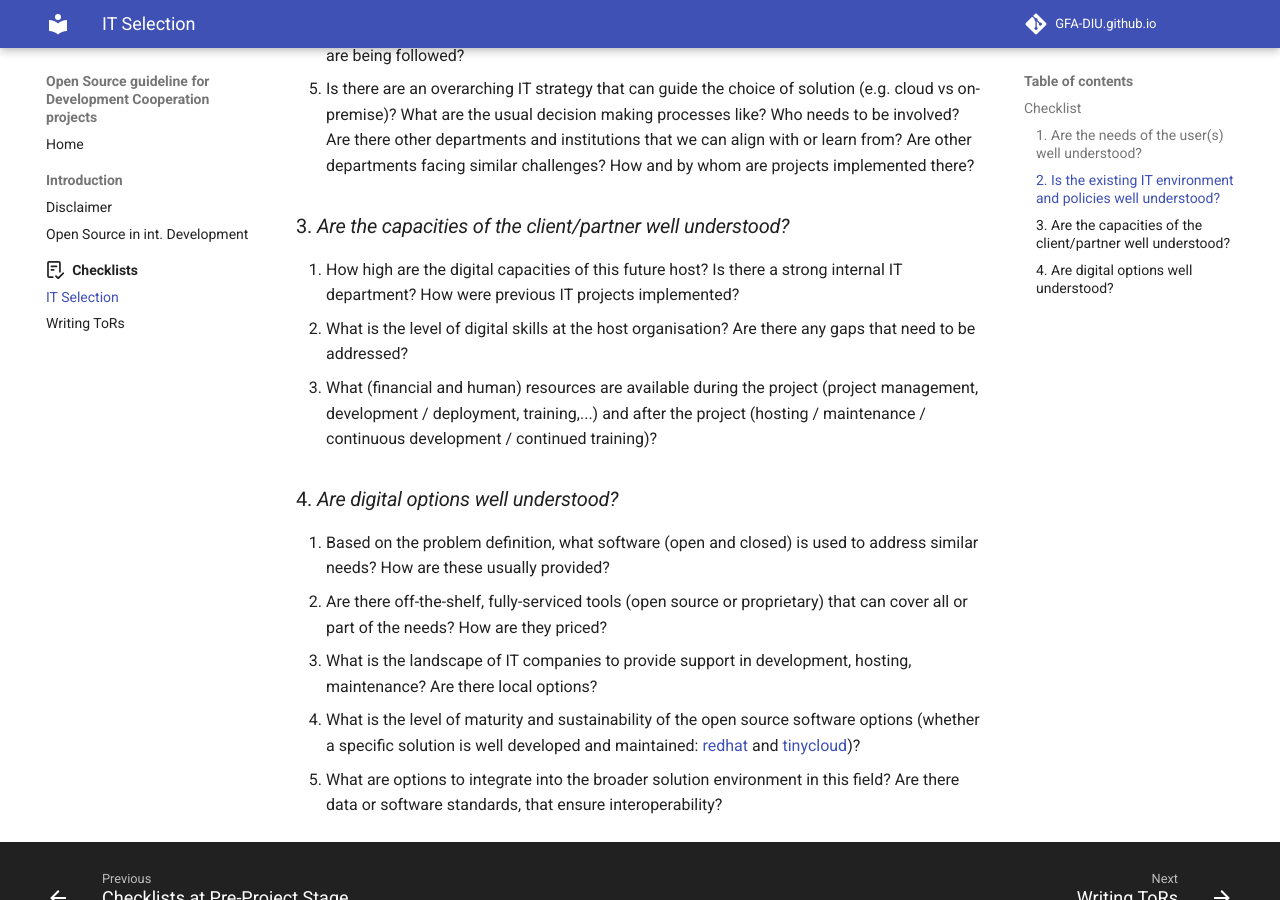
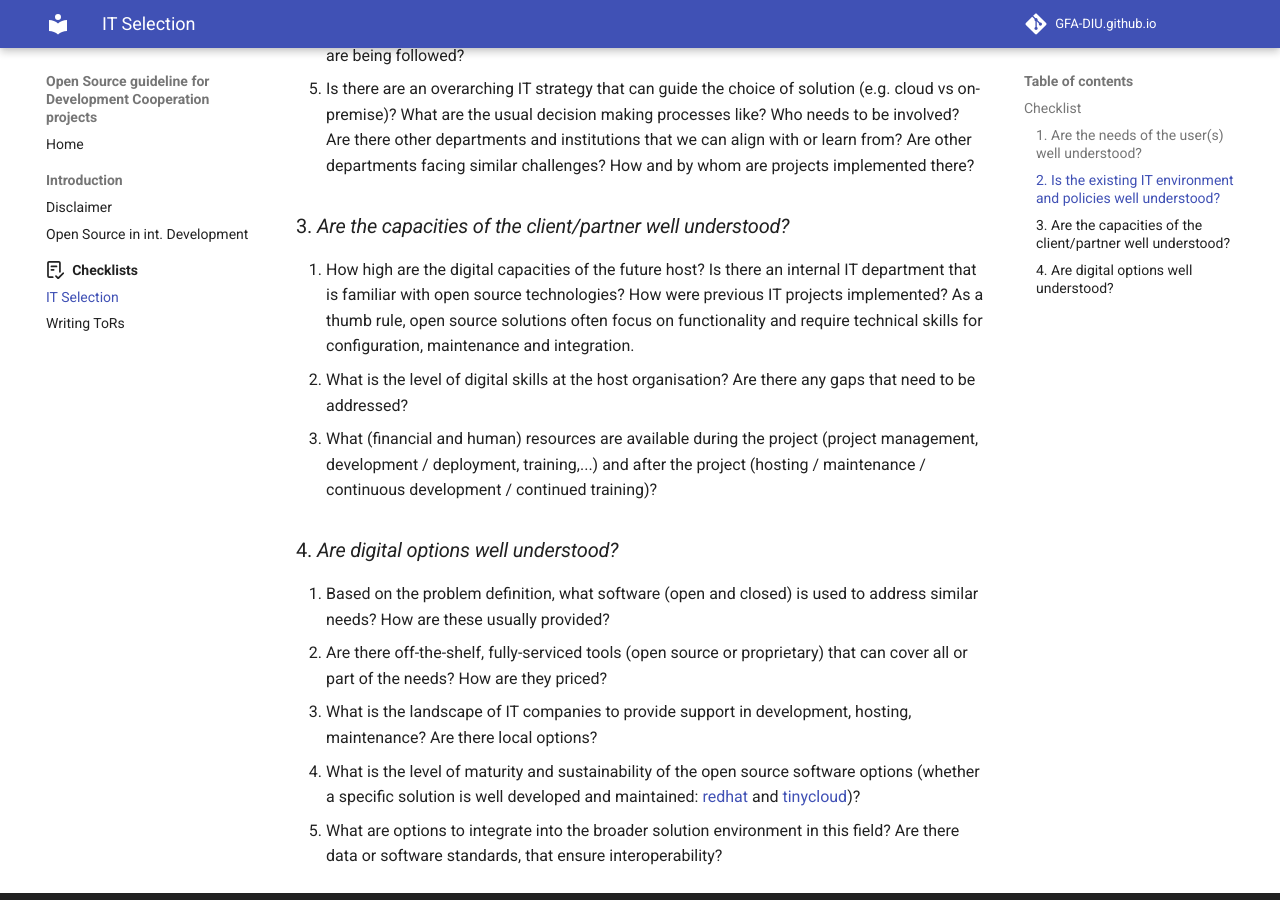
Before and after one commit to GFA-DIU/OpenSource4Impact, an MkDocs documentation site: the page built from docs/pre-project/IT_sel_checklist.md, in a window 1280 px wide and 900 px high, scrolled down 979 px. Built offline with MkDocs 1.6.1 and Material for MkDocs 9.7.7, drawn with Linux system fonts in a browser that asks for light colours; plug-ins that fetch from the network failed and are left out; comment, search, counter and statistics services are not loaded.

Commit message:
Some cosmetic changes to the list

```diff
--- a/docs/pre-project/IT_sel_checklist.md
+++ b/docs/pre-project/IT_sel_checklist.md
@@ -20,7 +20,7 @@ At the point of project design there often already exists a good  general sense
 1. Is there are an overarching IT strategy that can guide the choice of solution (e.g. cloud vs on-premise)? What are the usual decision making processes like? Who needs to be involved? Are there other departments and institutions that we can align with or learn from? Are other departments facing similar challenges? How and by whom are projects implemented there?
 
 ### 3. *Are the capacities of the client/partner well understood?*
-1. How high are the digital capacities of this future host? Is there a strong internal IT department? How were previous IT projects implemented?
+1. How high are the digital capacities of the future host? Is there an internal IT department that is familiar with open source technologies? How were previous IT projects implemented? As a thumb rule, open source solutions often focus on functionality and require technical skills for configuration, maintenance and integration.
 1. What is the level of digital skills at the host organisation? Are there any gaps that need to be addressed?
 1. What (financial and human) resources are available during the project (project management, development / deployment, training,...) and after the project (hosting / maintenance / continuous development / continued training)?
 
```
Also changed, not shown: docs/Introduction/intro.md (+1 -1 lines), docs/index.md (+1 -1 lines), docs/pre-project/index.md (+1 -1 lines).
